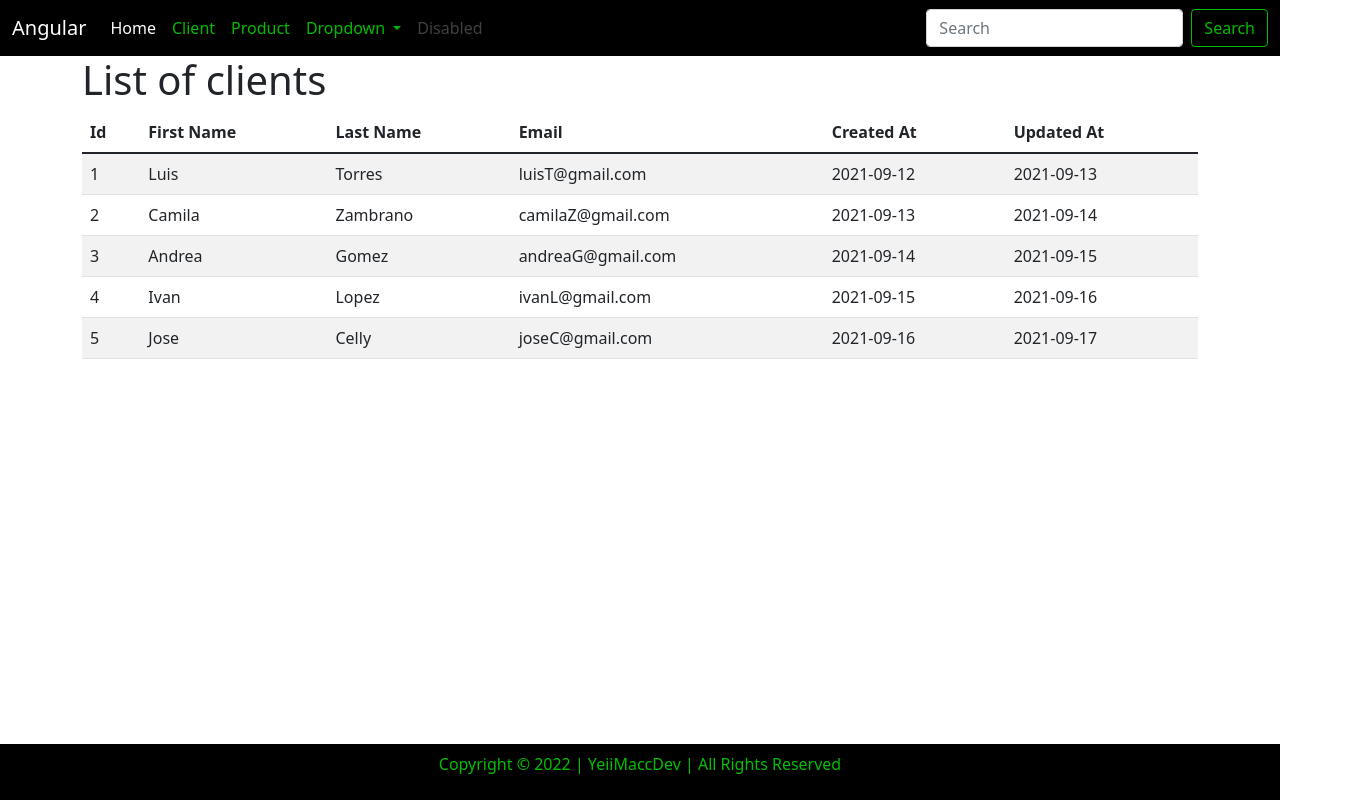
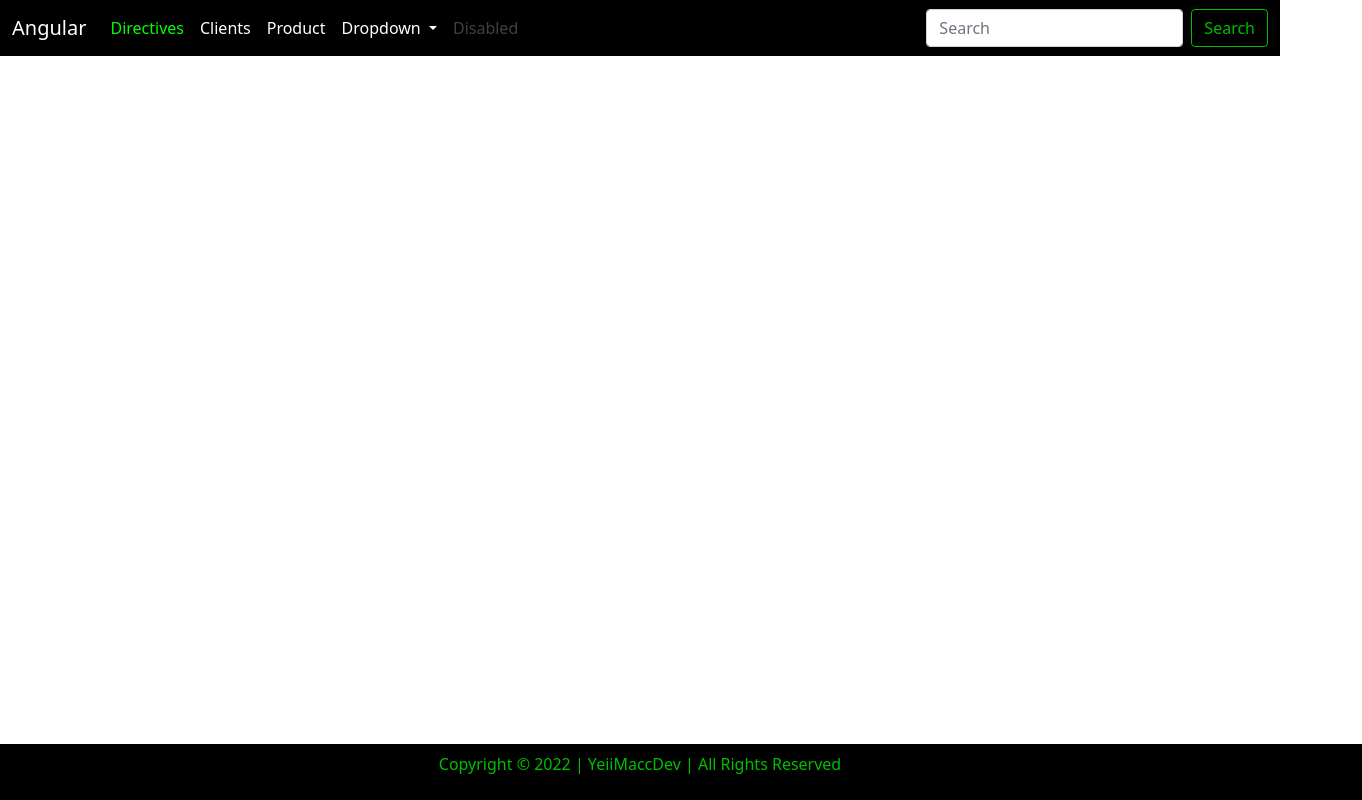
Before and after one commit to YeiiMacc/Ventas_Web_Angular, an Angular app: page /directives in a window 1280 px wide. Shown: the whole page, 1362 px wide, since content can reach past the window. Built offline with nearby package versions, Linux system fonts and the light colour scheme.

Commit message:
routes and navigation

```diff
--- a/src/app/app.component.html
+++ b/src/app/app.component.html
@@ -1,5 +1,5 @@
 <app-header></app-header>
     <div class="container">
-        <app-clients> </app-clients>
+        <router-outlet></router-outlet>
     </div>
 <app-footer></app-footer>
--- a/src/app/header/header.component.css
+++ b/src/app/header/header.component.css
@@ -3,7 +3,15 @@
 }
 
 nav .nav-link, .dropdown-item {
-    color: #00bb00;
+    color: #ffffff;
+}
+
+nav .navbar-nav .nav-link:focus, .nav-link:hover {
+    color: #7ed47e  !important;
+}
+
+nav .navbar-nav .nav-item .active {
+    color: #00ff00  !important;
 }
 
 nav .dropdown-menu {
--- a/src/app/header/header.component.html
+++ b/src/app/header/header.component.html
@@ -7,14 +7,14 @@
         </button>
         <div class="collapse navbar-collapse" id="navbarSupportedContent">
             <ul class="navbar-nav me-auto mb-2 mb-lg-0">
-                <li class="nav-item">
-                    <a class="nav-link active" aria-current="page" href="#">Home</a>
+                <li class="nav-item" >
+                    <a class="nav-link" routerLink="/directives" routerLinkActive="active">Directives</a>
                 </li>
-                <li class="nav-item">
-                    <a class="nav-link" href="#">Client</a>
+                <li class="nav-item" >
+                    <a class="nav-link" routerLink="/clients"  routerLinkActive="active">Clients</a>
                 </li>
-                <li class="nav-item">
-                    <a class="nav-link" href="#">Product</a>
+                <li class="nav-item"  >
+                    <a class="nav-link" href="#" routerLinkActive="active">Product</a>
                 </li>
                 <li class="nav-item dropdown">
                     <a class="nav-link dropdown-toggle" href="#" id="navbarDropdown" role="button"
--- a/src/styles.css
+++ b/src/styles.css
@@ -1 +1,21 @@
 /* You can add global styles to this file, and also import other style files */
+:root{
+    --primary:#9CA30C;
+    --primary-light:#6b7000;
+    /* --secondary:#612a65;
+    --secondary-light:#d800e7; */
+
+    /* --gradient:linear-gradient(90deg, var(--primary), var(--primary-light)); */
+    /* --gradient-secondary:linear-gradient(90deg, var(--secondary), var(--secondary-light)); */
+
+    --size-title-h1: 2.1rem;
+}
+
+*{
+    margin: 0;
+    padding: 0;
+    box-sizing: border-box;
+
+    /* font-family: 'Roboto', sans-serif;
+    font-size: var(--font--text); */
+}
```
Also changed, not shown: src/app/app.module.ts (+10 -1 lines).
